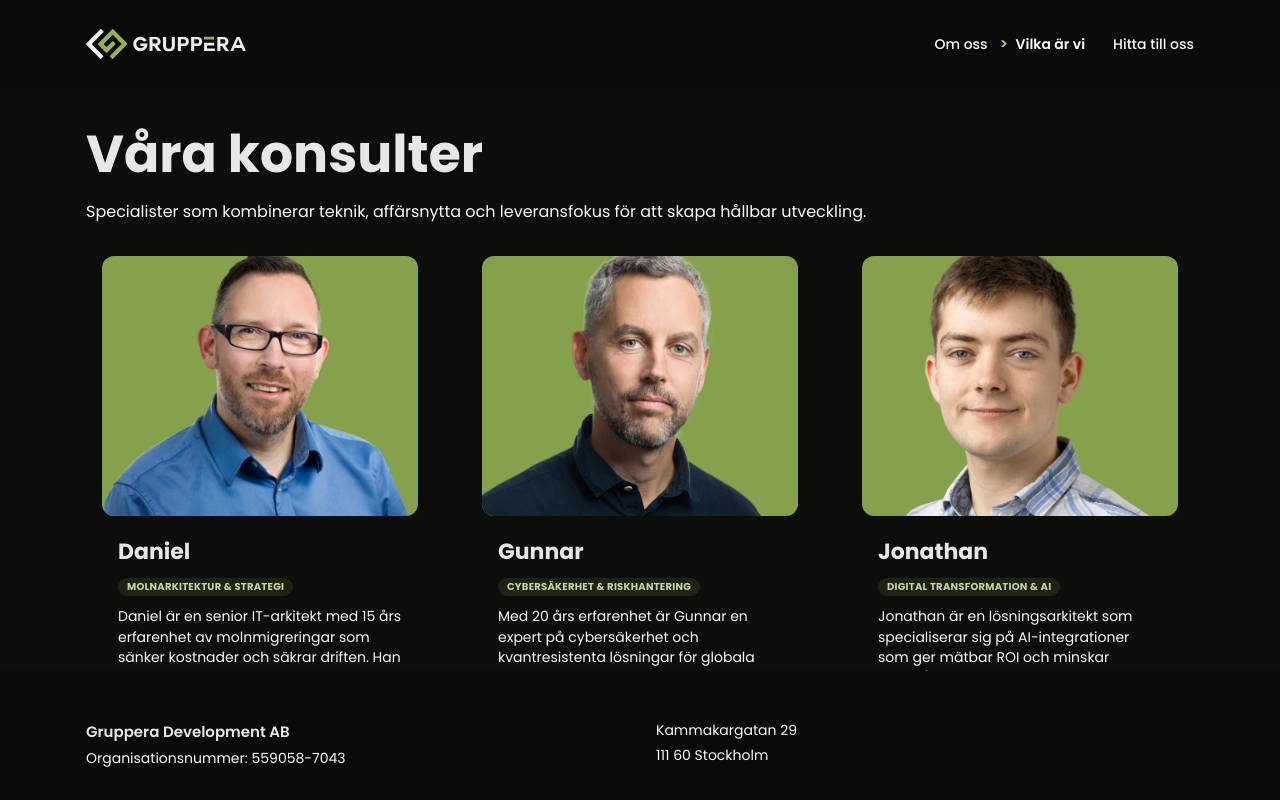
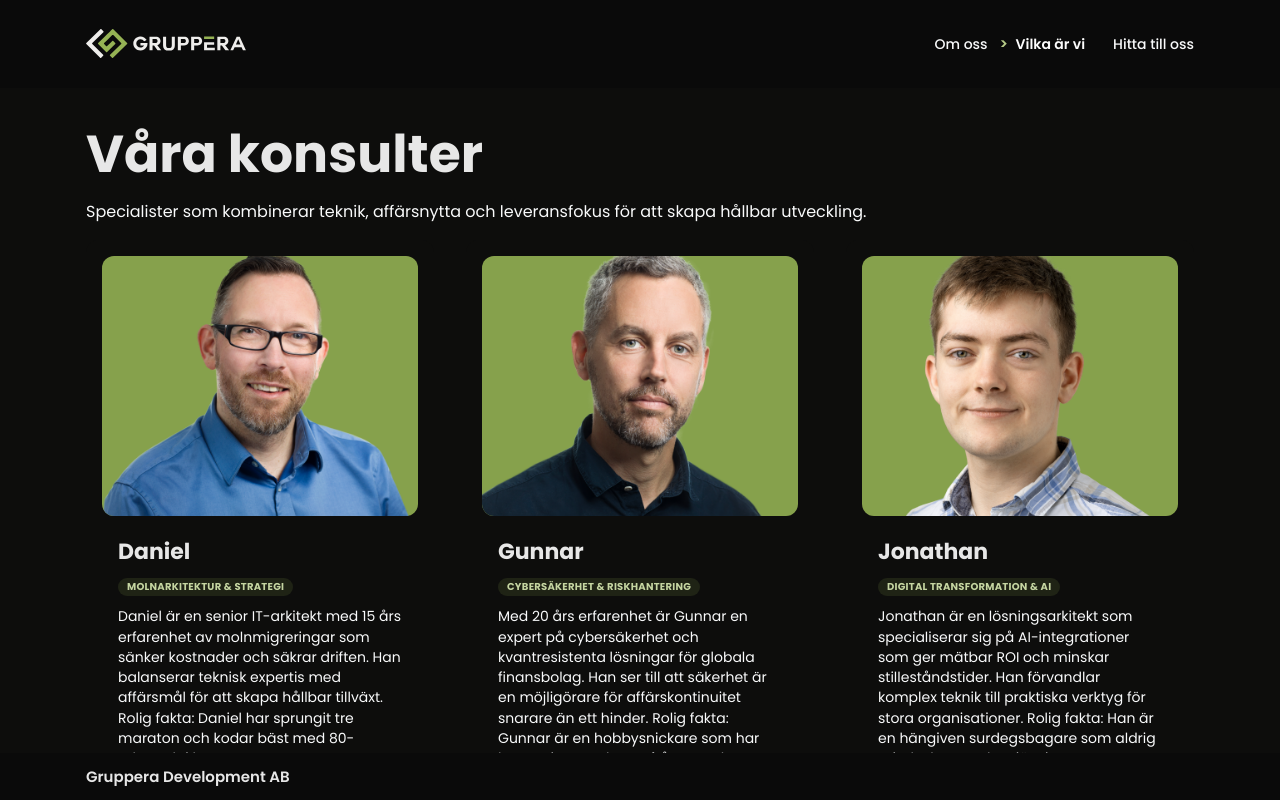
Before and after one commit to Gruppera/gruppera-web, a Next.js app: page /vilka-ar-vi in a window 1280 px wide. Shown: the top 800 px of the page. Built offline with nearby package versions, Linux system fonts and the light colour scheme.

Commit message:
Made footer minimized when not in bottom of page

```diff
--- a/components/SiteFooter.tsx
+++ b/components/SiteFooter.tsx
@@ -1,11 +1,19 @@
 "use client";
 
-import { useEffect } from "react";
+import { useEffect, useState } from "react";
 import { Box, Container, Divider, SimpleGrid, Stack, Text } from "@mantine/core";
-import { useResizeObserver } from "@mantine/hooks";
+import { useResizeObserver, useViewportSize, useWindowScroll } from "@mantine/hooks";
 
 export const SiteFooter = () => {
   const { ref, height } = useResizeObserver();
+  const [{ y }] = useWindowScroll();
+  const { height: viewportHeight } = useViewportSize();
+  const [isAtBottom, setIsAtBottom] = useState(false);
+
+  useEffect(() => {
+    const scrollHeight = document.documentElement.scrollHeight;
+    setIsAtBottom(y + viewportHeight >= scrollHeight - 8);
+  }, [y, viewportHeight]);
 
   useEffect(() => {
     if (height) {
@@ -27,18 +35,25 @@ export const SiteFooter = () => {
         right: 0,
         bottom: 0,
         zIndex: 900,
+        transition: "height 180ms ease",
       }}
     >
-      <Container size="lg" py="xl">
-        <Stack gap="md">
-          <Divider color="dark.6" />
-          <SimpleGrid cols={{ base: 1, sm: 2 }} spacing="xl">
+      <Container size="lg" py={isAtBottom ? "xl" : "sm"}>
+        <Stack gap={isAtBottom ? "md" : 0}>
+          {isAtBottom ? <Divider color="dark.6" /> : null}
+          <SimpleGrid
+            cols={{ base: 1, sm: isAtBottom ? 2 : 1 }}
+            spacing="xl"
+          >
             <Stack gap={4}>
               <Text fw={600}>Gruppera Development AB</Text>
+              {isAtBottom ? (
                 <Text size="sm" c="cloud.0">
                   Organisationsnummer: 559058-7043
                 </Text>
+              ) : null}
             </Stack>
+            {isAtBottom ? (
               <Stack gap={4}>
                 <Text size="sm" c="cloud.0">
                   Kammakargatan 29
@@ -47,6 +62,7 @@ export const SiteFooter = () => {
                   111 60 Stockholm
                 </Text>
               </Stack>
+            ) : null}
           </SimpleGrid>
         </Stack>
       </Container>
--- a/components/SiteHeader.tsx
+++ b/components/SiteHeader.tsx
@@ -2,6 +2,7 @@
 
 import Link from "next/link";
 import { usePathname } from "next/navigation";
+import { useEffect, useState } from "react";
 import { Box, Container, Group, Image, Text } from "@mantine/core";
 import { useWindowScroll } from "@mantine/hooks";
 
@@ -10,7 +11,7 @@ const COMPACT_HEIGHT = 64;
 
 export const SiteHeader = () => {
   const [{ y }] = useWindowScroll();
-  const isCompact = y > 32;
+  const [isCompact, setIsCompact] = useState(false);
   const pathname = usePathname();
 
   const links = [
@@ -18,6 +19,16 @@ export const SiteHeader = () => {
     { label: "Vilka är vi", href: "/vilka-ar-vi" },
     { label: "Hitta till oss", href: "/hitta-till-oss" },
   ];
+
+  useEffect(() => {
+    const compactThreshold = 48;
+    const expandThreshold = 16;
+    setIsCompact((prev) => {
+      if (!prev && y > compactThreshold) return true;
+      if (prev && y < expandThreshold) return false;
+      return prev;
+    });
+  }, [y]);
 
   return (
     <Box
@@ -45,10 +56,13 @@ export const SiteHeader = () => {
             <Image
               src="/gruppera-logo-sprout-white.svg"
               alt="Gruppera logo"
-              w={{ base: 120, sm: isCompact ? 140 : 160 }}
+              w={{ base: 120, sm: 160 }}
               h="auto"
               style={{
-                transition: "width 180ms ease",
+                transform: `scale(${isCompact ? 0.875 : 1})`,
+                transformOrigin: "left center",
+                transition: "transform 180ms ease",
+                willChange: "transform",
               }}
             />
             <Group gap={{ base: "md", md: "xl" }} wrap="wrap">
```
Lines whose indentation alone changed are shown as unchanged.
